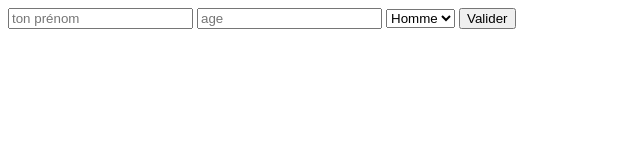
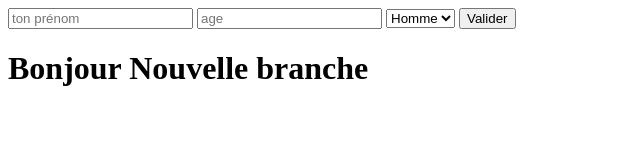
Before and after one commit to insafksi/test2, a plain HTML site: page index.html in a window 1280 px wide. Shown: the whole page, without its empty margins (0-640 px from the left). Drawn offline with Linux system fonts and the light colour scheme.

Commit message:
ajout d'un commit sur la nouvelle branche

```diff
--- a/index.html
+++ b/index.html
@@ -18,6 +18,7 @@
  </form>
 
  <div id ="colors">
+    <h1>Bonjour Nouvelle branche</h1>
 
  </div>
  <script src="./script.js"></script>
```
